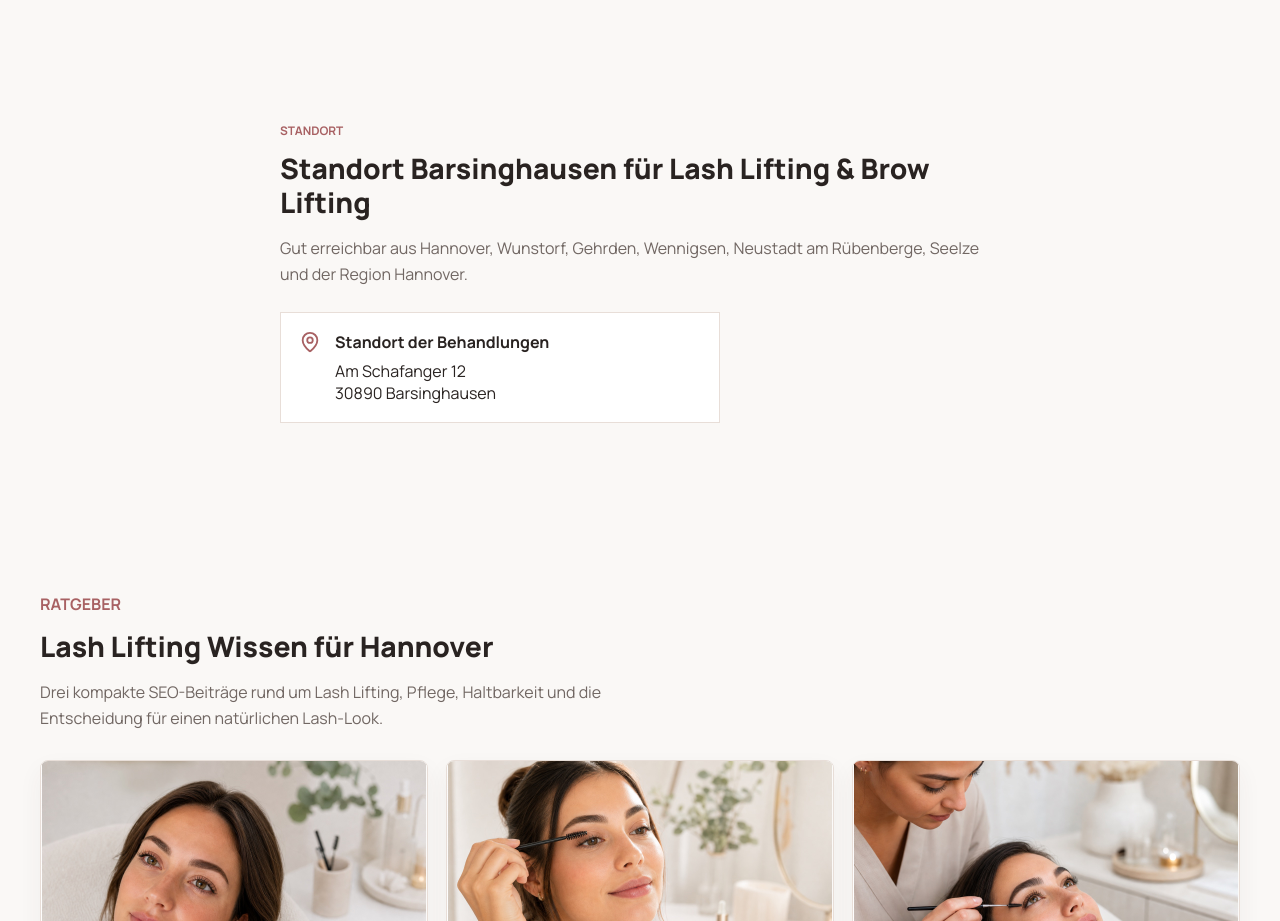
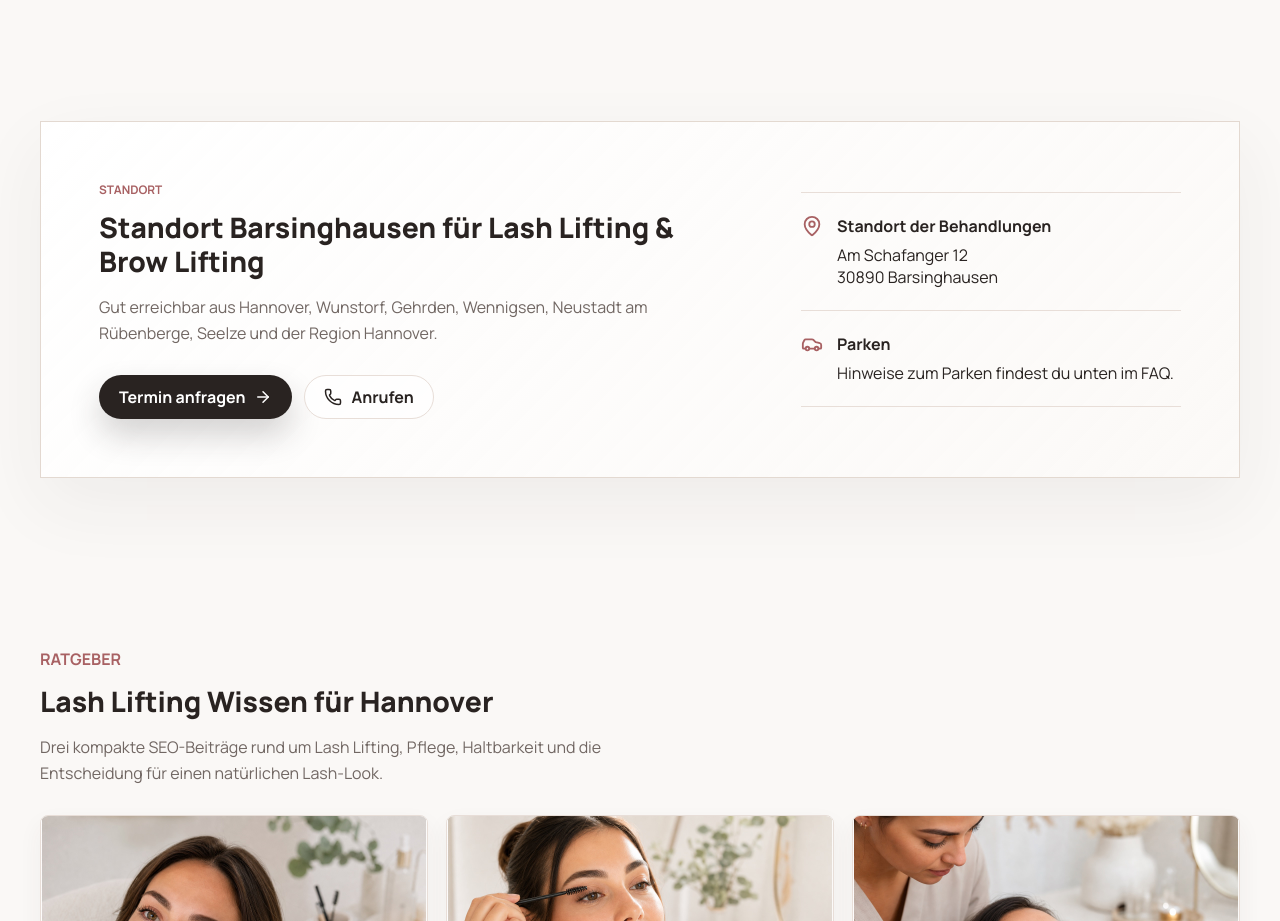
Before and after one commit to JBD-GER/liftlounge, a React (Vite) app: page / in a window 1280 px wide. Shown: the part 5800-6721 px from the top of the page. Built offline with nearby package versions, Linux system fonts and the light colour scheme.

Commit message:
Polish location section

```diff
--- a/src/components/Location.jsx
+++ b/src/components/Location.jsx
@@ -1,17 +1,31 @@
-import { MapPin } from 'lucide-react';
+import { ArrowRight, Car, MapPin, Phone } from 'lucide-react';
 import { site } from '../data/siteData.js';
 
 export default function Location() {
   return (
     <section className="section section-muted" id="standort">
-      <div className="container location-layout">
-        <div>
+      <div className="container">
+        <div className="location-panel">
+          <div className="location-copy">
             <p className="eyebrow">Standort</p>
             <h2>Standort Barsinghausen für Lash Lifting & Brow Lifting</h2>
             <p>
               Gut erreichbar aus Hannover, Wunstorf, Gehrden, Wennigsen,
               Neustadt am Rübenberge, Seelze und der Region Hannover.
             </p>
+            <div className="location-actions">
+              <a className="button button-primary" href="#kontakt">
+                Termin anfragen
+                <ArrowRight aria-hidden="true" size={18} />
+              </a>
+              <a className="button button-secondary" href={site.phoneHref}>
+                <Phone aria-hidden="true" size={18} />
+                Anrufen
+              </a>
+            </div>
+          </div>
+
+          <div className="location-card">
             <div className="address-block">
               <MapPin aria-hidden="true" size={22} />
               <address>
@@ -20,6 +34,14 @@ export default function Location() {
                 <span>{site.trainingAddress.postalCity}</span>
               </address>
             </div>
+            <div className="address-block">
+              <Car aria-hidden="true" size={22} />
+              <div>
+                <strong>Parken</strong>
+                <span>Hinweise zum Parken findest du unten im FAQ.</span>
+              </div>
+            </div>
+          </div>
         </div>
       </div>
     </section>
--- a/src/styles/index.css
+++ b/src/styles/index.css
@@ -1042,24 +1042,50 @@ p {
   display: block;
 }
 
-.location-layout {
-  display: grid;
-  grid-template-columns: minmax(0, 720px);
-  gap: 44px;
-  align-items: start;
-  justify-content: center;
+.location-panel {
+  display: grid;
+  grid-template-columns: minmax(0, 0.94fr) minmax(300px, 0.56fr);
+  gap: clamp(28px, 5vw, 68px);
+  align-items: center;
+  padding: clamp(28px, 5vw, 58px);
+  border: 1px solid rgba(224, 213, 205, 0.9);
+  background:
+    linear-gradient(135deg, rgba(255, 255, 255, 0.92), rgba(250, 247, 244, 0.72)),
+    var(--white);
+  box-shadow: 0 26px 70px rgba(58, 47, 43, 0.06);
+}
+
+.location-copy {
+  max-width: 680px;
+}
+
+.location-copy p:not(.eyebrow) {
+  max-width: 590px;
+}
+
+.location-actions {
+  display: flex;
+  flex-wrap: wrap;
+  gap: 12px;
+  margin-top: 28px;
+}
+
+.location-card {
+  display: grid;
+  border-top: 1px solid var(--line);
+  border-bottom: 1px solid var(--line);
 }
 
 .address-block {
   display: flex;
   gap: 14px;
   align-items: flex-start;
-  margin-top: 24px;
-  padding: 18px;
-  border: 1px solid var(--line);
-  border-radius: 0;
-  background: var(--white);
-  max-width: 440px;
+  padding: 22px 0;
+  border-bottom: 1px solid var(--line);
+}
+
+.address-block:last-child {
+  border-bottom: 0;
 }
 
 .address-block svg {
@@ -1741,7 +1767,7 @@ label small {
   .intro-editorial,
   .audience-layout,
   .pricing-panel,
-  .location-layout,
+  .location-panel,
   .contact-layout,
   .training-layout,
   .training-strip,
@@ -1885,11 +1911,13 @@ label small {
   }
 
   .hero-actions,
+  .location-actions,
   .cookie-actions {
     display: grid;
   }
 
   .hero-actions .button,
+  .location-actions .button,
   .cookie-actions .button {
     width: 100%;
   }
@@ -2016,12 +2044,16 @@ label small {
   }
 
   .split-layout,
-  .location-layout,
+  .location-panel,
   .contact-layout,
   .training-layout,
   .guide-hero-grid,
   .article-hero-grid {
     gap: 32px;
+  }
+
+  .location-panel {
+    padding: 22px;
   }
 
   .guide-hero,
```
Lines whose indentation alone changed are shown as unchanged.
